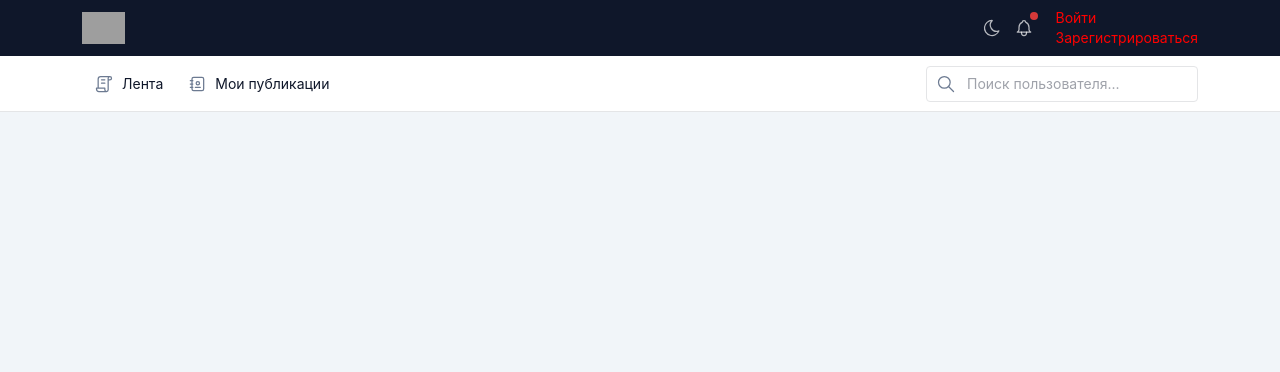
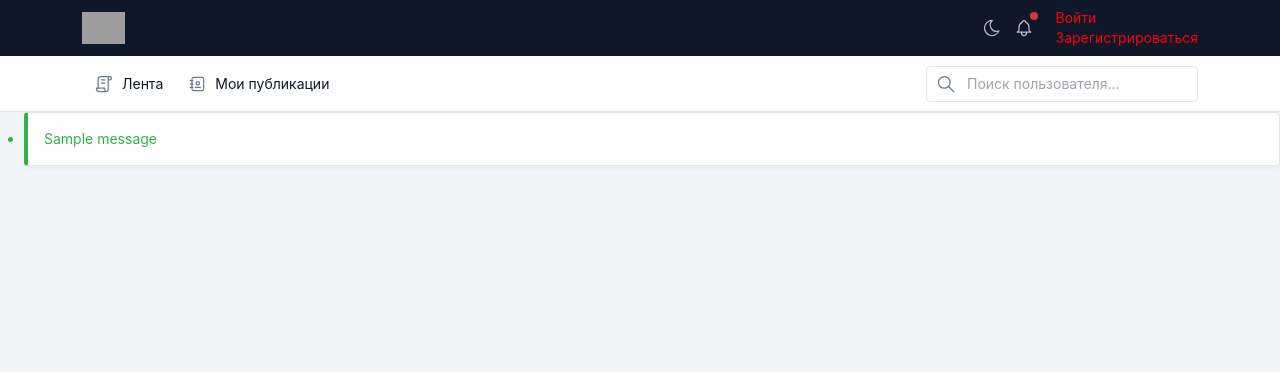
Before and after one commit to igorGavr/Net, a Django app: page / in a window 1280 px wide. Shown: the top 372 px of the page. Run offline with Django 3.2, Linux system fonts and the light colour scheme; tables that the repository leaves empty hold one stand-in row (values such as "Sample post"); one stand-in notice (Sample message) is shown; some libraries are stand-ins or nearby versions; some web fonts are replaced; grey boxes are pictures that could not be loaded.

Commit message:
messages follow

```diff
--- a/apps/accounts/views.py
+++ b/apps/accounts/views.py
@@ -7,6 +7,7 @@ from django.urls import reverse_lazy
 from django.contrib.auth.mixins import LoginRequiredMixin
 from django.views import View
 from .models import User
+from django.contrib import messages
 
 
 class LoginView(FormView):
@@ -76,6 +77,7 @@ class FollowUser(LoginRequiredMixin, View):
         from_user = request.user
         to_user = get_object_or_404(User, pk=user_pk)
         if from_user not in to_user.followers.all():
+            messages.add_message(request, messages.SUCCESS, "вы успешно подписались")
             to_user.followers.add(from_user)
         return redirect("index")
 
@@ -86,5 +88,6 @@ class UnfollowUser(LoginRequiredMixin, View):
         from_user = request.user
         to_user = get_object_or_404(User, pk=user_pk)
         if from_user in to_user.followers.all():
+            messages.add_message(request, messages.SUCCESS, "вы успешно отписались")
             to_user.followers.remove(from_user)
         return redirect("index")
--- a/apps/posts/templates/index.html
+++ b/apps/posts/templates/index.html
@@ -2,6 +2,14 @@
 
 {% block content %}
 
-
+    {% if messages %}
+        <ul>
+            {% for message in messages %}
+                <li  {% if message.tags %}class="alert alert-{{message.tags}}"{% endif %}>
+                    {{ message }}
+                </li>
+            {% endfor %}
+        </ul>
+    {% endif %}
 
 {% endblock %}
```
Also changed, not shown: db.sqlite3.
